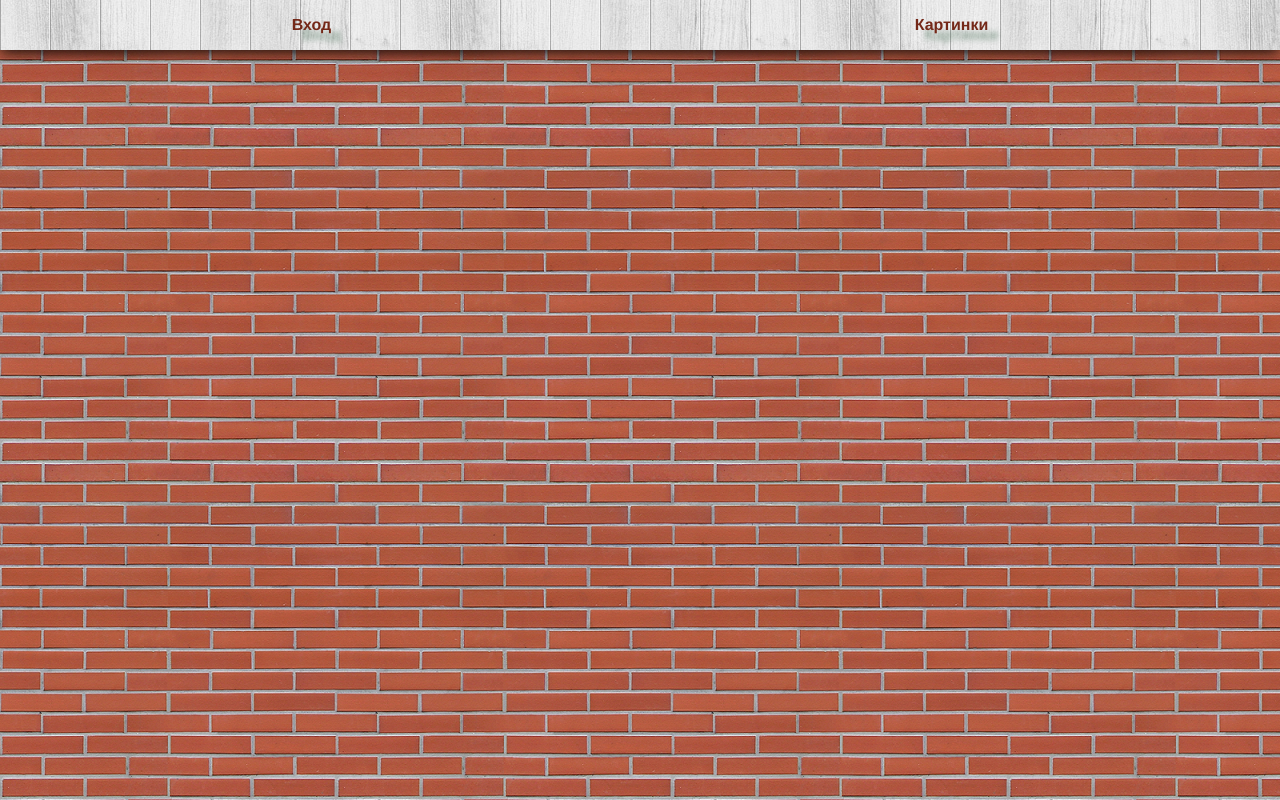
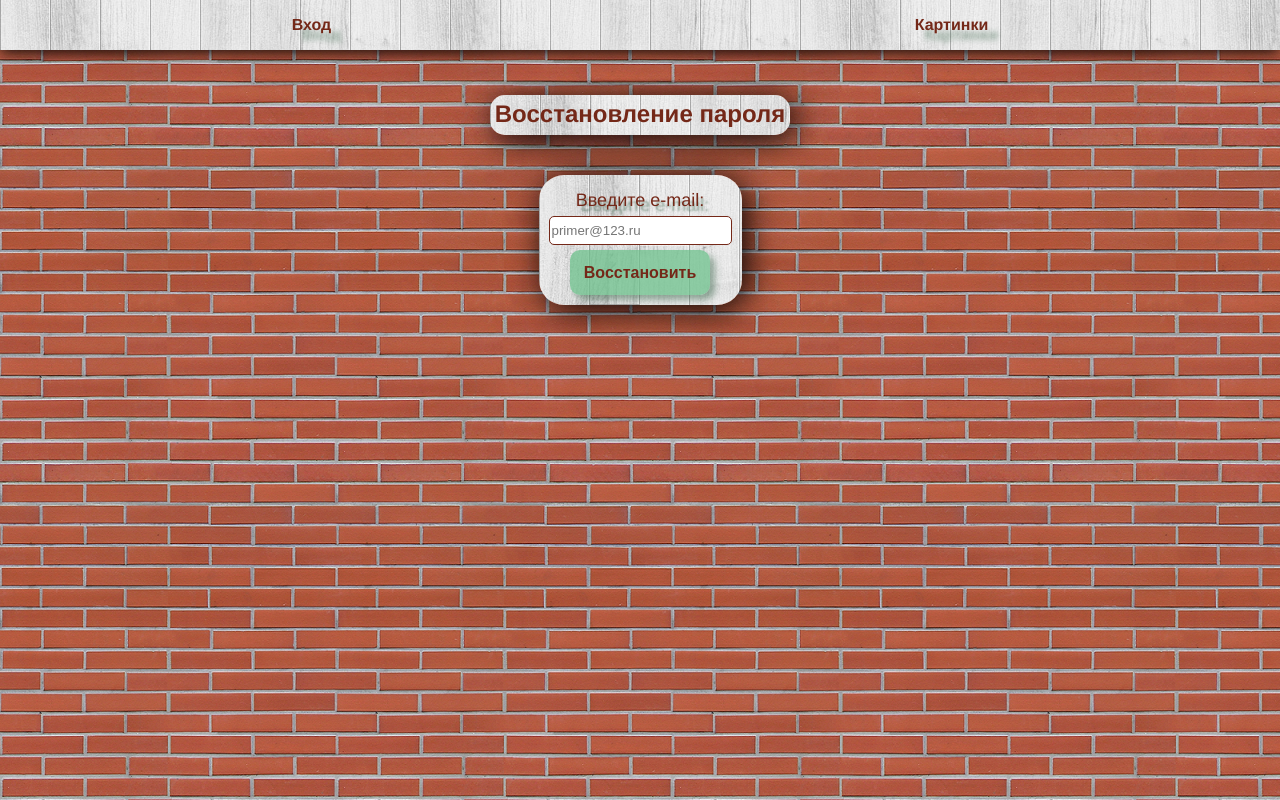
Before and after one commit to DaniilVelikolepniy/vueBlog, a Vue app: page /recovery in a window 1280 px wide. Built offline with nearby package versions, Linux system fonts and the light colour scheme; no server answers.

Commit message:
Добил мобильную версию для страниц регистрации и восстановления пароля. Добавил вывод prosecc.env в консоль при нажатии кнопки входа/регистрации.

```diff
--- a/src/App.vue
+++ b/src/App.vue
@@ -44,7 +44,6 @@ body {
       .link {
         display: block;
         margin: 15px auto auto auto;
-        //height: fit-content;
         text-decoration: none;
         font-weight: bold;
         color: @color;
@@ -63,7 +62,7 @@ body {
 
     .routerView {
       float: left;
-      height: calc(100vh - 70px);
+      height: 100vh;
       overflow-y: auto;
     }
   }
@@ -73,23 +72,24 @@ body {
   #app {
     display: grid;
     grid-template-columns: 1fr;
-    grid-template-rows: 70px calc(100vh - 70px);
+    //grid-template-rows: 50px calc(100vh - 50px);
 
     .nav {
-      display: flex!important;
+      display: flex !important;
       flex-direction: row;
       flex-wrap: wrap;
       justify-content: space-around;
-      width: 100vw!important;
-      height: 50px!important;
+      width: 100vw !important;
+      height: 50px !important;
 
       .link {
-        margin: auto!important;
+        margin: auto !important;
       }
+    }
 
-      .routerView {
-        float: none!important;
-      }
+    .routerView {
+      float: none !important;
+      width: 100vw !important;
     }
   }
 }
--- a/src/main.js
+++ b/src/main.js
@@ -6,7 +6,7 @@ import firebase from 'firebase/app'
 import 'firebase/auth'
 
 const firebaseConfig = {
-  apiKey: process.env.VUE_APP_FIREBASE_KEY,
+  apiKey: process.env.VUE_APP_FIREBASE_API_KEY,
   authDomain: 'portfolio-8ed1f.firebaseapp.com',
   projectId: 'portfolio-8ed1f',
   storageBucket: 'portfolio-8ed1f.appspot.com',
@@ -14,6 +14,8 @@ const firebaseConfig = {
   appId: '1:52483132848:web:b778779adf7e74bc419a75'
 }
 
+console.log(process.env)
+
 firebase.initializeApp(firebaseConfig)
 
 createApp(App).use(store).use(router).mount('#app')
--- a/src/views/LogIn.vue
+++ b/src/views/LogIn.vue
@@ -10,7 +10,7 @@
       </h2>
     </header>
     <div class="main">
-      <form action="get" class="form">
+      <form class="form">
         <span class="formItem">
           <label>
             Введите e-mail:
@@ -33,9 +33,9 @@
           </label>
         </span>
         <span class="recoverLink">
-          <p v-on:click="goToRecovery">
+          <i class="linkToRecovery" v-on:click="goToRecovery">
             Забыли пароль?
-          </p>
+          </i>
         </span>
         <span class="formItem">
           <label>
@@ -126,8 +126,7 @@ export default {
   grid-template-columns: 1fr;
   grid-template-rows: 120px calc(100vh - 120px);
   width: 90vw;
-  height: 500px;
-  margin: -100vh 0 0 10vw;
+  height: 100vh;
 
   .header {
     display: grid;
@@ -159,16 +158,13 @@ export default {
 
   .main {
     margin: 15px auto;
-    //width: 20vw;
     padding: 10px;
-    height: fit-content;
 
     .form {
       display: grid;
       grid-template-columns: 1fr;
       grid-template-rows: 80px 80px 25px 40px 80px;
       padding: 0 10px;
-      height: fit-content;
       background-image: url("../assets/bg_1.jpg");
       border-radius: 25px;
       box-shadow: 5px 5px 35px black;
@@ -214,7 +210,7 @@ export default {
     .recoverLink {
       display: block;
 
-      p {
+      .linkToRecovery {
         color: blue;
         text-decoration: underline;
         margin: 0;
@@ -225,15 +221,14 @@ export default {
 
 @media screen and (max-width: 1366px) {
   .bodyLogIn {
-    margin: 0 auto!important;
-    width: 100vw;
-    //height: 500px!important;
+    margin: 0 auto !important;
+    height: calc(100vh - 50px) !important;
 
     .main {
-      height: fit-content!important;
+      height: fit-content !important;
 
       .form {
-        min-width: 250px!important;
+        min-width: 250px !important;
       }
     }
   }
--- a/src/views/chekIn.vue
+++ b/src/views/chekIn.vue
@@ -12,7 +12,7 @@
       </h2>
     </header>
     <div class="main">
-      <form action="get" class="form">
+      <form class="form">
       <span class="formItem">
         <label>
           Введите логин:
@@ -33,8 +33,8 @@
             class="userText"
           />
         </label>
-        <div class="error" v-if="v$.form.email.required.$invalid">Введите почту</div>
-        <div class="error" v-if="v$.form.email.email.$invalid">Введит опечатались указывая почту</div>
+        <i class="error" v-if="v$.form.email.required.$invalid">Введите почту</i>
+        <i class="error" v-if="v$.form.email.email.$invalid">Вы опечатались указывая почту</i>
       </span>
         <span class="formItem">
         <label>
@@ -45,10 +45,10 @@
             class="userText"
           />
         </label>
-        <div class="error" v-if="v$.form.password.required.$invalid">Вы не ввели пароль.</div>
-        <div class="error" v-if="v$.form.password.minLength.$invalid">Пароль должен иметь минимум {{
+        <i class="error" v-if="v$.form.password.required.$invalid">Вы не ввели пароль.</i>
+        <i class="error" v-if="v$.form.password.minLength.$invalid">Пароль должен иметь минимум {{
             v$.form.password.minLength.$params.min
-          }} символов.</div>
+          }} символов.</i>
       </span>
         <span class="formItem">
         <label>
@@ -59,7 +59,7 @@
             class="userText"
           />
         </label>
-        <div class="error" v-if="v$.form.repeatPassword.sameAs.$invalid">Пароли должны совпадать.</div>
+        <i class="error" v-if="v$.form.repeatPassword.sameAs">Пароли должны совпадать.</i>
       </span>
         <span class="formItem">
         <label>
@@ -73,7 +73,6 @@
       </span>
         <span class="formItem">
         <label>
-          <br>
           <input
             v-on:click="checkIn"
             type="button"
@@ -154,11 +153,10 @@ export default {
 .bodyChekIn {
   display: grid;
   grid-template-columns: 1fr;
-  grid-template-rows: 120px 580px;
+  grid-template-rows: 120px calc(100vh - 120px);
   width: 90vw;
-  min-height: 100vh;
-  //margin: -100vh 0 0 10vw;
-  margin: 0;
+  height: 100vh;
+  //margin: 0 auto;
 
   .header {
     display: grid;
@@ -190,22 +188,24 @@ export default {
   }
 
   .main {
-    margin: 15px auto 35px auto;
+    margin: 15px auto;
 
     .form {
       display: grid;
-      grid-template-columns: 20vw;
-      padding: 10px;
+      margin: auto;
+      grid-template-columns: 1fr;
       grid-template-rows: 85px 85px 85px 85px 85px 85px;
+      padding: 0 10px 15px 10px;
       background-image: url("../assets/bg_1.jpg");
       border-radius: 25px;
       box-shadow: 5px 5px 35px black;
 
       .formItem {
         display: block;
-        margin: auto;
+        margin: 15px auto;
         font-size: 18px;
-        color: brown;
+        color: @color;
+        text-shadow: 5px 5px 2px @shadow;
 
         .button {
           display: block;
@@ -228,6 +228,13 @@ export default {
         }
 
         .error {
+          display: none;
+          position: fixed;
+          margin: -2.6% auto auto 8%;
+          padding: 3px;
+          box-shadow: 5px 5px 5px rgba(0, 0, 0, 0.5);
+          border-radius: 5px;
+          background-color: white;
           font-size: 16px;
           color: blue;
         }
@@ -244,4 +251,44 @@ export default {
     }
   }
 }
+
+@media screen and (max-width: 1366px) {
+  .bodyChekIn {
+    height: calc(100vh - 50px) !important;
+
+    .main {
+      height: fit-content !important;
+
+      .form {
+        min-width: 250px !important;
+      }
+    }
+  }
+}
+
+@media screen and (max-width: 1024px) {
+  .bodyChekIn {
+    grid-template-rows: 75px calc(100vh - 75px);
+
+    .header {
+      margin:  10px auto 10px auto !important;
+    }
+
+    .main {
+      .form {
+        grid-template-rows: 80px 80px 80px 80px 80px 80px;
+      }
+    }
+  }
+}
+
+@media screen and (max-width: 568px) {
+  .bodyChekIn {
+    .main {
+      .form {
+        grid-template-rows: 65px 65px 65px 65px 65px 65px;
+      }
+    }
+  }
+}
 </style>
--- a/src/views/recovery.vue
+++ b/src/views/recovery.vue
@@ -1,8 +1,9 @@
 <template xmlns:v-bind="http://www.w3.org/1999/html">
-  <div class="bodyRecovery ">
-    <h1 class="header">Восстановление пароля</h1>
+  <div class="bodyRecovery">
+    <h2 class="header">Восстановление пароля</h2>
     <main class="main">
-      <span class="form">
+      <form class="form">
+      <span class="formItem">
         <label>
           Введите e-mail:<br>
           <input
@@ -14,7 +15,7 @@
           />
         </label>
       </span>
-      <span class="form">
+        <span class="formItem">
         <label class="buttonParent">
           <input
             v-on:click="reestablish"
@@ -24,6 +25,7 @@
           />
         </label>
       </span>
+      </form>
     </main>
   </div>
 </template>
@@ -52,7 +54,7 @@ export default {
 
 .bodyRecovery {
   display: grid;
-  grid-template-rows: 1fr 9fr;
+  grid-template-rows: 70px calc(100vh - 70px);
   width: 90vw;
   margin: -100vh 0 0 10vw;
 
@@ -68,27 +70,33 @@ export default {
   }
 
   .main {
-    display: block;
-    margin: 15px auto auto auto;
-    width: 30vw;
-    height: auto;
+    margin: 15px auto;
+    padding: 10px;
+    height: fit-content;
+
+    .form {
+      display: grid;
+      grid-template-columns: 1fr;
+      grid-template-rows: 60px 60px;
+      padding: 0 10px 10px 10px;
       background-image: url("../assets/bg_1.jpg");
       border-radius: 25px;
       box-shadow: 5px 5px 35px black;
 
-    .form {
+      .formItem {
         display: block;
         margin: 15px auto;
         font-size: 18px;
         color: @color;
+        text-shadow: 5px 5px 2px @shadow;
 
         .buttonParent {
-        padding-left: calc(30% - 140px);
 
           .button {
-        display: inline-block;
+            display: block;
+            margin: auto;
             height: 45px;
-        width: 140px;
+            min-width: 140px;
             border: none;
             border-radius: 10px;
             font-size: 16px;
@@ -108,7 +116,7 @@ export default {
         .userText {
           display: block;
           margin: 5px auto;
-        width: 15vw;
+          min-width: 150px;
           height: 25px;
           border: solid 1px @color;
           border-radius: 5px;
@@ -116,4 +124,12 @@ export default {
       }
     }
   }
+}
+
+@media screen and (max-width: 1366px) {
+  .bodyRecovery {
+    margin: auto !important;
+    height: calc(100vh - 90px) !important;
+  }
+}
 </style>
```
Lines whose indentation alone changed are shown as unchanged.
